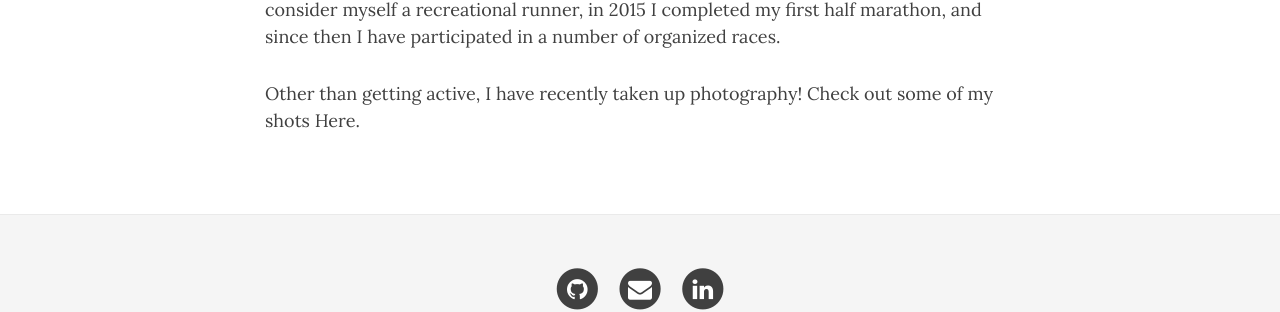
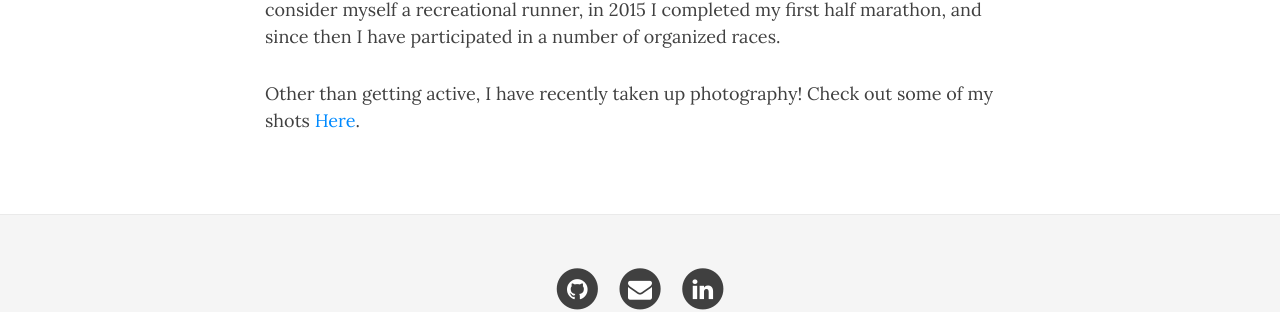
Before and after one commit to tusharjoshi1/tusharjoshi1.github.io, a Jekyll site: the page built from aboutme.md, in a window 1280 px wide. Shown: the part 336-648 px from the top of the page. Built offline with Jekyll 4.4.1, drawn with Linux system fonts in a browser that asks for light colours; nearby versions of some CDN libraries; part of the change alters nothing that is shown.

```diff
--- a/aboutme.md
+++ b/aboutme.md
@@ -6,4 +6,4 @@ subtitle:
 
 In my spare time I love getting active. I enjoy playing volleyball and soccer, whether that be with my department at work or it be organized intramural play. On top of that I consider myself a recreational runner, in 2015 I completed my first half marathon, and since then I have participated in a number of organized races.
 
-Other than getting active, I have recently taken up photography! Check out some of my shots Here.
+Other than getting active, I have recently taken up photography! Check out some of my shots <a href="https://drive.google.com/open?id=0BxFShUyVe18eTFlQMUswcnFOalE">Here</a>.
```
